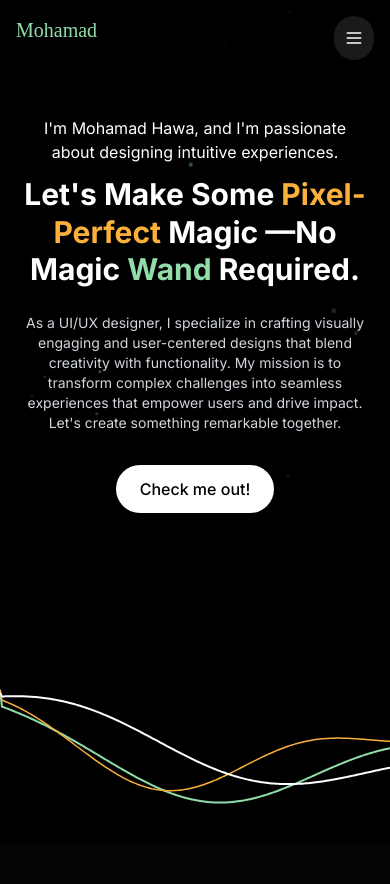
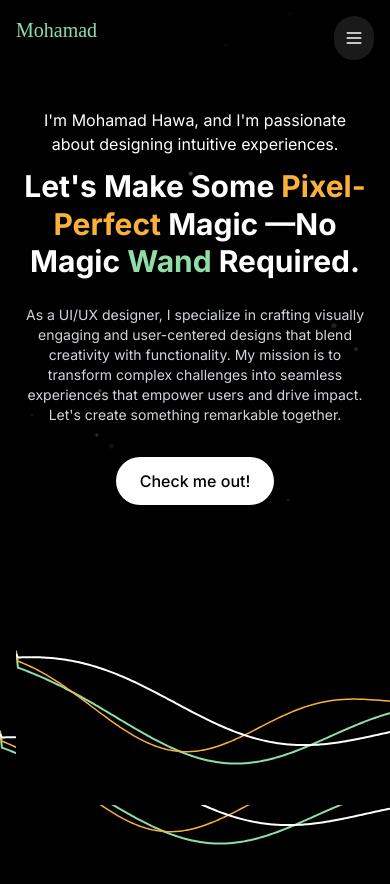
Before and after one commit to mohamadhawa421/New-portfolio, a Next.js app: page / in a window 390 px wide. Before the commit the page ends 844 px from the top, so only its background shows below. Built offline with nearby package versions, Linux system fonts and the light colour scheme; a web font is replaced by a local one.

Commit message:
fixed mobile waves

```diff
--- a/app/ClientLayout.tsx
+++ b/app/ClientLayout.tsx
@@ -50,10 +50,11 @@ export default function ClientLayout({ children }: { children: React.ReactNode }
       {/* Overlay Page - Only render when needed */}
       {!isHomePage && currentPage && (
         <Drawer.Root
-          key={currentPage.key}
-          open={true}
-          onOpenChange={(open) => !open && handleClose()}
-          shouldScaleBackground={false}
+  key={currentPage.key}
+  open={true}
+  onOpenChange={(open) => !open && handleClose()}
+  shouldScaleBackground={true} // Changed from false to true
+  dismissible={true} // Add this prop
         >
           <Drawer.Portal>
             <Drawer.Overlay className="fixed inset-0 bg-black/40 z-40 gpu-accelerated" />
--- a/app/globals.css
+++ b/app/globals.css
@@ -288,13 +288,25 @@ body {
 }
 
 /* Optimize drawer transitions - use transform exclusively */
+/* [vaul-drawer] {
+  transform: translate3d(0, 100%, 0);
+  will-change: transform;
+  backface-visibility: hidden;
+  transform-style: preserve-3d;
+  transition: transform 0.35s cubic-bezier(0.32, 0.72, 0, 1) !important;
+} */
+
+
 [vaul-drawer] {
   transform: translate3d(0, 100%, 0);
   will-change: transform;
   backface-visibility: hidden;
   transform-style: preserve-3d;
   transition: transform 0.35s cubic-bezier(0.32, 0.72, 0, 1) !important;
+  touch-action: none; /* Add this line */
 }
+
+
 
 [vaul-drawer][vaul-drawer-visible="true"] {
   transform: translate3d(0, 0, 0);
--- a/app/page.tsx
+++ b/app/page.tsx
@@ -26,29 +26,21 @@ export default function HomePage() {
     }
   }, [router])
 
-// Substantially optimized particle animation
   useEffect(() => {
     if (!particlesRef.current) return
 
-  // Clean up any existing particles and remove event listeners
     particlesRef.current.innerHTML = ""
-
-  // Use hardware-accelerated properties only
-  const count = isMobile ? 10 : 25 // Reduced particle count
+    const count = isMobile ? 10 : 25
     const fragment = document.createDocumentFragment()
 
-  // Create particles with composite properties
     for (let i = 0; i < count; i++) {
       const particle = document.createElement("div")
       const size = Math.random() * 4 + 1
       const x = Math.random() * 100
       const y = Math.random() * 100
-
-    // Longer animation duration with staggered starts - better for performance
       const duration = Math.random() * (isMobile ? 45 : 35) + (isMobile ? 25 : 20)
       const delay = Math.random() * 8
 
-    // Use transform instead of left/top for animation
       particle.className = "absolute rounded-full gpu-accelerated"
       particle.style.cssText = `
         width: ${size}px;
@@ -60,11 +52,9 @@ useEffect(() => {
         will-change: transform, opacity;
         animation: float ${duration}s ${delay}s infinite ease-in-out;
       `
-
       fragment.appendChild(particle)
     }
 
-  // Single DOM update
     particlesRef.current.appendChild(fragment)
 
     return () => {
@@ -74,18 +64,14 @@ useEffect(() => {
     }
   }, [isMobile])
 
-
-  // Toggle mobile menu
   const toggleMobileMenu = () => {
     setMobileMenuOpen(!mobileMenuOpen)
   }
 
   return (
     <div className="page-content min-h-screen bg-black text-white relative">
-      {/* Particles */}
       <div ref={particlesRef} className="absolute inset-0 pointer-events-none z-0"></div>
 
-      {/* Interactive Header */}
       <header
         className="flex justify-between items-center px-4 sm:px-6 py-4 sm:py-5 relative z-20"
         style={{ pointerEvents: "auto" }}
@@ -94,7 +80,6 @@ useEffect(() => {
           Mohamad
         </Link>
 
-        {/* Desktop Navigation */}
         <nav className="hidden md:flex space-x-6">
           <Link href="/about" className="text-sm hover:text-[#90dda9] transition-colors">
             About Me
@@ -107,7 +92,6 @@ useEffect(() => {
           </Link>
         </nav>
 
-        {/* Mobile Menu Button */}
         <button
           className="md:hidden flex items-center justify-center w-10 h-10 rounded-full bg-[#1a1a1a] text-white"
           onClick={toggleMobileMenu}
@@ -117,7 +101,6 @@ useEffect(() => {
         </button>
       </header>
 
-      {/* Mobile Navigation Menu */}
       {mobileMenuOpen && (
         <div className="md:hidden fixed inset-0 bg-black bg-opacity-95 z-10 flex flex-col items-center justify-center space-y-8 animate-fadeIn">
           <Link
@@ -144,10 +127,9 @@ useEffect(() => {
         </div>
       )}
 
-      {/* Main Content */}
       <main
-        className="flex flex-col items-center justify-center px-4 sm:px-6 pt-10 sm:pt-20 pb-32 relative z-5 w-full max-w-4xl mx-auto"
-        style={{ pointerEvents: "auto" }}
+        className="flex flex-col items-center justify-center px-4 sm:px-6 pt-8 sm:pt-20 pb-20 relative z-5 w-full max-w-4xl mx-auto"
+        style={{ pointerEvents: "auto", minHeight: "calc(100vh - 400px)" }}
       >
         <p className="text-center text-base sm:text-lg mb-3 sm:mb-4 px-2">
           I'm Mohamad Hawa, and I'm passionate about designing intuitive experiences.
@@ -171,14 +153,19 @@ useEffect(() => {
         >
           Check me out!
         </Link>
+
+        {/* Mobile Waves */}
+        <div className="md:hidden w-full relative z-0">
+          <WavesAnimation speed={isMobile ? 0.1 : 0.3} />
+        </div>
       </main>
 
-      {/* Animated Waves */}
-      <div
-        className={`absolute bottom-0 left-0 right-0 ${isIOS ? "h-[200px] sm:h-[300px]" : "h-[300px]"} z-0 w-full overflow-hidden`}
-      >
-        <WavesAnimation speed={isMobile ? 0.1 : 0.3} />
+      {/* Desktop Waves */}
+      {!isMobile && (
+        <div className={`absolute bottom-0 left-0 right-0 ${isIOS ? "h-[200px] sm:h-[300px]" : "h-[300px]"} z-0 w-full overflow-hidden`}>
+          <WavesAnimation speed={0.3} />
         </div>
+      )}
     </div>
   )
 }
```
Lines whose indentation alone changed are shown as unchanged.
